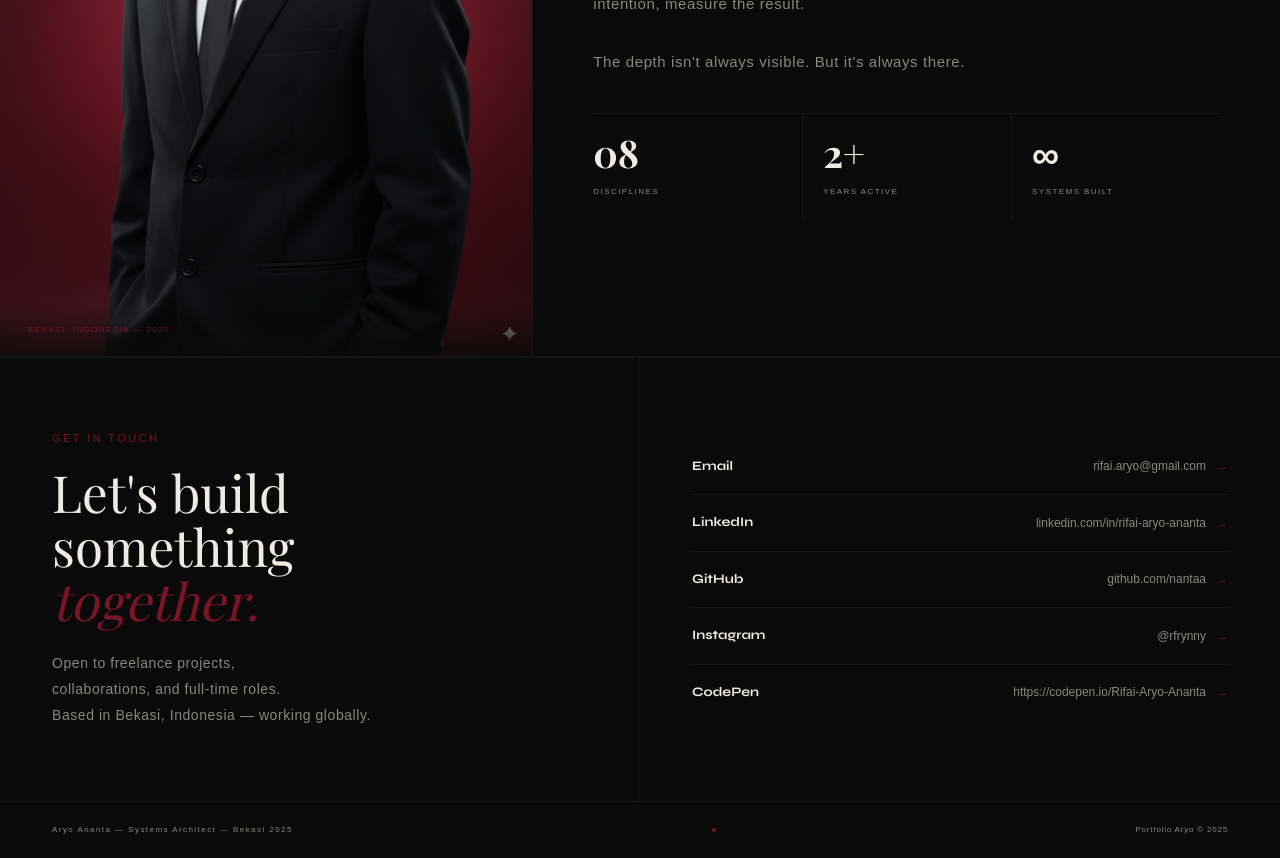
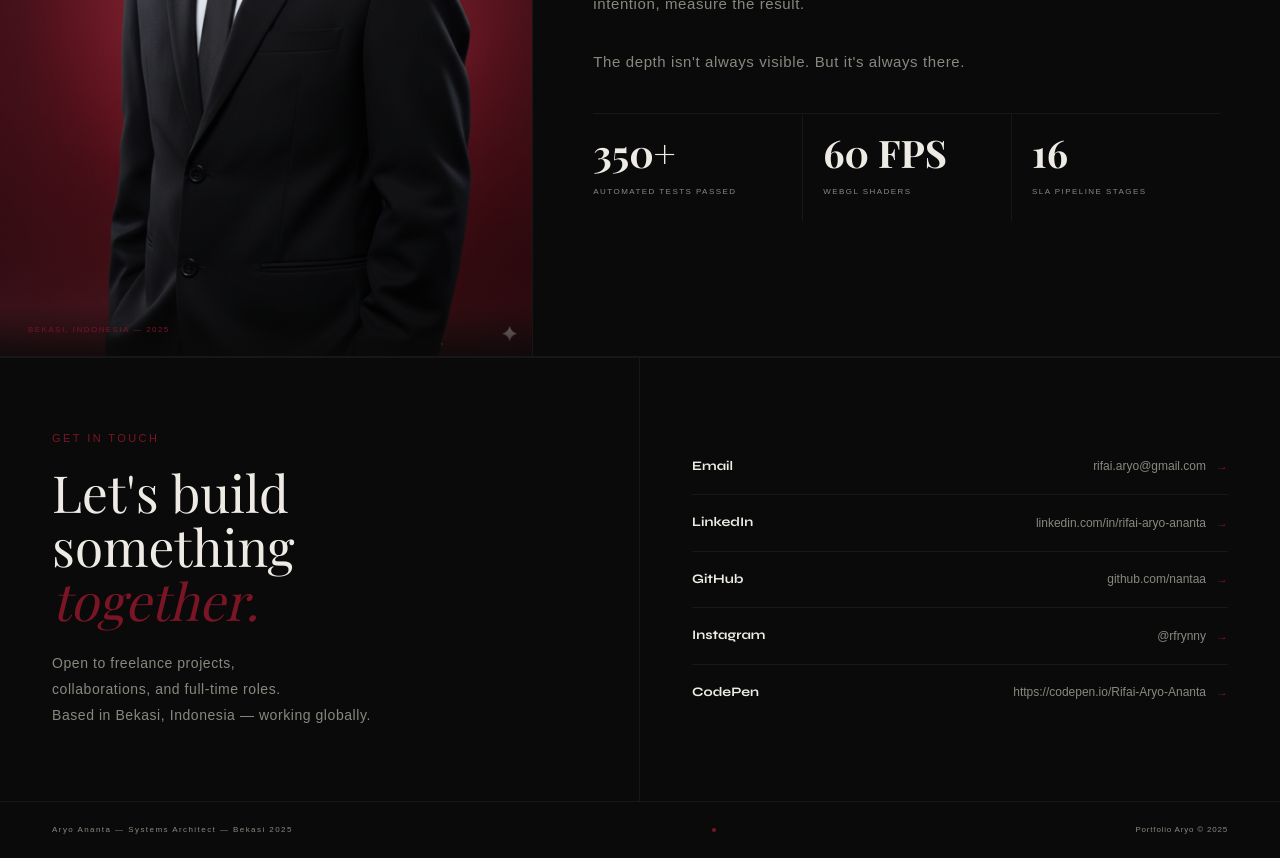
Before and after one commit to nantaa/portfolio, a Next.js app in the folder frontend/: page / in a window 1280 px wide. Shown: the part 4260-5118 px from the top of the page. Built offline with nearby package versions, Linux system fonts and the light colour scheme; a web font is replaced by a local one.

Commit message:
refactor(about): purge infinity stat and elevate engineering metrics

```diff
--- a/frontend/src/components/About.tsx
+++ b/frontend/src/components/About.tsx
@@ -32,16 +32,16 @@ export default function About() {
           </p>
           <div className="a-stats">
             <div className="a-stat">
-              <span className="a-stat-num">08</span>
-              <span className="a-stat-lbl">Disciplines</span>
+              <span className="a-stat-num">350+</span>
+              <span className="a-stat-lbl">Automated Tests Passed</span>
             </div>
             <div className="a-stat">
-              <span className="a-stat-num">2+</span>
-              <span className="a-stat-lbl">Years active</span>
+              <span className="a-stat-num">60 FPS</span>
+              <span className="a-stat-lbl">WebGL Shaders</span>
             </div>
             <div className="a-stat">
-              <span className="a-stat-num">∞</span>
-              <span className="a-stat-lbl">Systems built</span>
+              <span className="a-stat-num">16</span>
+              <span className="a-stat-lbl">SLA Pipeline Stages</span>
             </div>
           </div>
         </div>
```
Also changed, not shown: 2 other files (tests, documents, lock files or other folders).
